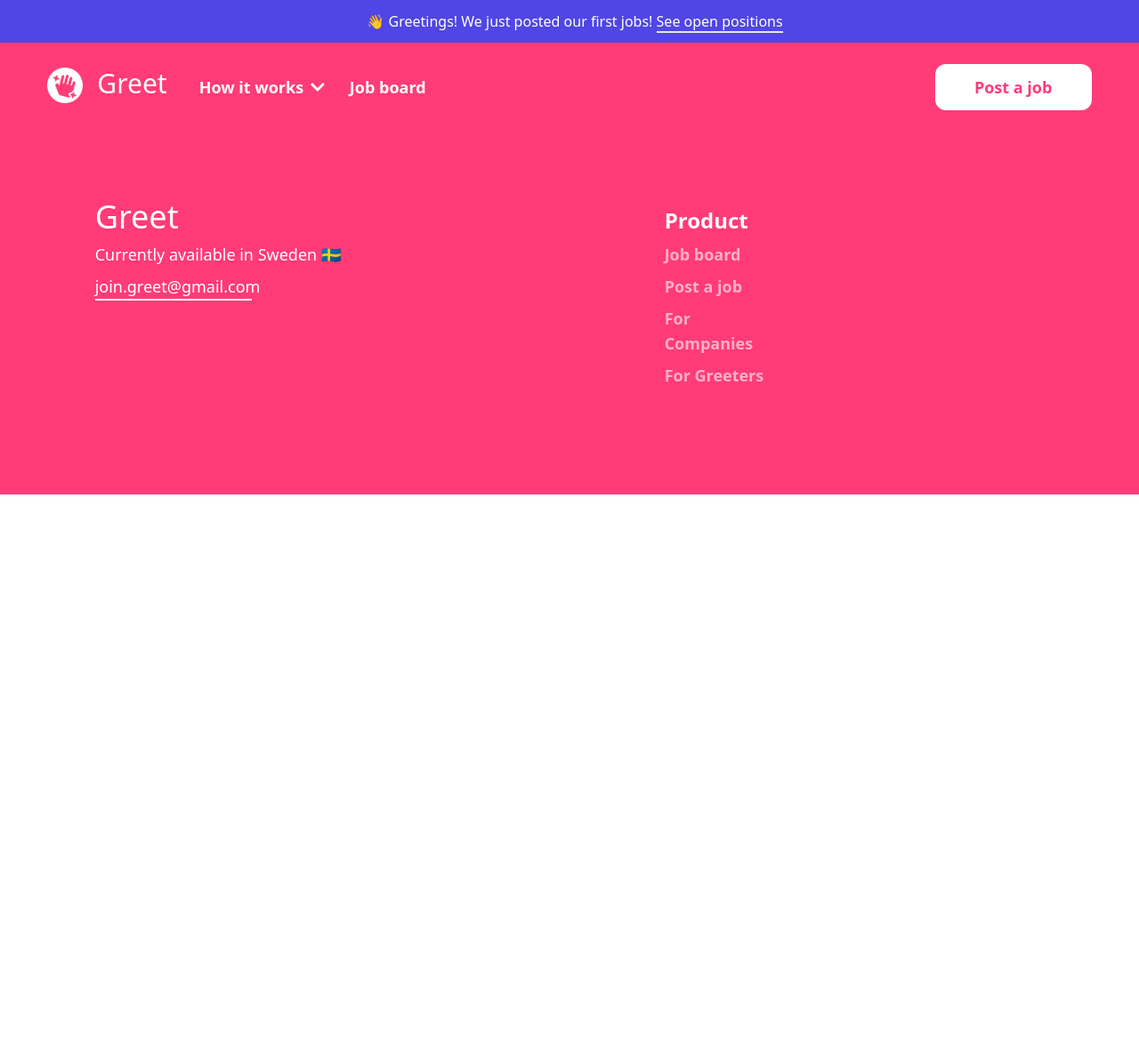
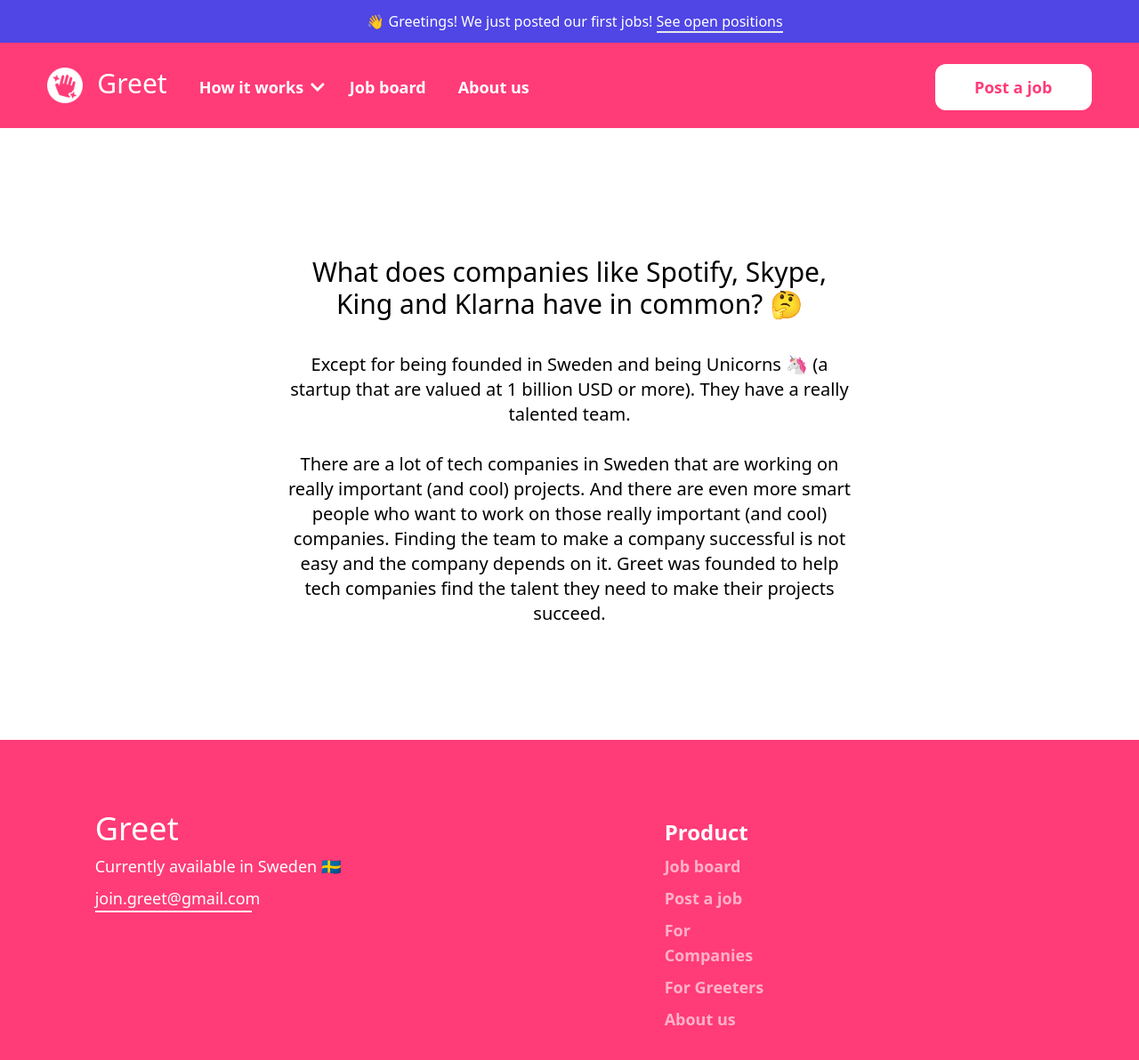
Before and after one commit to johan-akerman/Greet, a React (Create React App) app: page /about in a window 1280 px wide. Shown: the top 1192 px of the page at 89% size. Before the commit the page ends 800 px from the top, so only its background shows below. Built offline with nearby package versions, Linux system fonts and the light colour scheme.

Commit message:
fixed safari bugs and created about us page

```diff
--- a/src/App.js
+++ b/src/App.js
@@ -5,6 +5,7 @@
 import Jobs from "./pages/Jobs";
 import { InfoBar } from "./components/InfoBar";
 import Companies from "./pages/Companies";
+import About from "./pages/About";
 import { BusinessDeveloper } from "./pages/companies/voltaGreentech/BusinessDeveloper";
 import { HeadOfManufacturing } from "./pages/companies/voltaGreentech/HeadOfManufacturing";
 import { ProductionEngineer } from "./pages/companies/voltaGreentech/ProductionEngineer";
@@ -21,6 +22,10 @@
         <Switch>
           <Route exact path="/">
             <Home />
+          </Route>
+
+          <Route exact path="/about">
+            <About />
           </Route>
 
           <Route path="/post-job">
--- a/src/components/FAQ.jsx
+++ b/src/components/FAQ.jsx
@@ -22,7 +22,7 @@
       <span className="pt-12 text-lg">
         Got any other questions? Contact{" "}
         <a
-          className="border-b-2 border-black hover:text-primary"
+          className="border-b-2 border-primary hover:text-primary hover:border-secondary"
           href="mailto:join.greet@gmail.com"
         >
           join.greet@gmail.com
--- a/src/components/FAQCard.jsx
+++ b/src/components/FAQCard.jsx
@@ -1,6 +1,6 @@
 import { Disclosure } from "@headlessui/react";
 import { FontAwesomeIcon } from "@fortawesome/react-fontawesome";
-import { faChevronUp } from "@fortawesome/free-solid-svg-icons";
+import { faPlus, faMinus } from "@fortawesome/free-solid-svg-icons";
 
 export function FAQCard({ question, answer }) {
   return (
@@ -10,15 +10,11 @@
           {({ open }) => (
             <>
               <Disclosure.Button className="flex justify-between w-full p-5 text-xl align-middle font-semibold focus:outline-none">
-                <span clasName={open ? "text-primary" : "text-black"}>
-                  {question}
-                </span>
+                <span>{question}</span>
 
                 <FontAwesomeIcon
-                  className={`${
-                    open ? "transform rotate-180" : ""
-                  } w-5 h-5 text-primary`}
-                  icon={faChevronUp}
+                  className="w-5 h-5"
+                  icon={open ? faMinus : faPlus}
                 />
               </Disclosure.Button>
               <Disclosure.Panel className="px-5 pb-3 text-lg text-gray-500">
--- a/src/components/Footer.jsx
+++ b/src/components/Footer.jsx
@@ -44,6 +44,13 @@
           >
             For Greeters
           </Link>
+
+          <Link
+            className="w-28 opacity-60 hover:opacity-100 font-semibold text-lg"
+            to="/about"
+          >
+            About us
+          </Link>
         </div>
       </div>
     </div>
--- a/src/components/JobBoard.jsx
+++ b/src/components/JobBoard.jsx
@@ -64,7 +64,7 @@
                 <h2>Want to post a job? </h2>
                 <Link
                   to="/post-job"
-                  className="ml-2 cursor-pointer border-b-2 border-black hover:text-primary"
+                  className="ml-2 cursor-pointer border-b-2 border-primary hover:text-primary hover:border-white"
                 >
                   Contact us
                 </Link>
--- a/src/components/Navbar.jsx
+++ b/src/components/Navbar.jsx
@@ -28,6 +28,13 @@
                 >
                   Job board
                 </Link>
+
+                <Link
+                  className="lg:block hidden text-white text-lg font-semibold pl-3 pr-6 py-2 hover:text-gray-200"
+                  to="/About"
+                >
+                  About us
+                </Link>
               </div>
             </div>
 
--- /dev/null
+++ b/src/pages/About.js
@@ -0,0 +1,32 @@
+import { useEffect } from "react";
+
+function About() {
+  useEffect(() => {
+    window.scrollTo(0, 0);
+  }, []);
+  return (
+    <div className="bg-white md:py-32 py-16">
+      <p className="text-3xl font-medium text-center pt-4 max-w-2xl mx-auto px-3">
+        What does companies like Spotify, Skype, King and Klarna have in common?
+        🤔
+        <br />
+        <br />
+      </p>
+
+      <p className="text-xl font-light text-center max-w-2xl mx-auto px-3">
+        Except for being founded in Sweden and being Unicorns 🦄 (a startup that
+        are valued at 1 billion USD or more). They have a really talented team.
+        <br />
+        <br />
+        There are a lot of tech companies in Sweden that are working on really
+        important (and cool) projects. And there are even more smart people who
+        want to work on those really important (and cool) companies. Finding the
+        team to make a company successful is not easy and the company depends on
+        it. Greet was founded to help tech companies find the talent they need
+        to make their projects succeed.
+      </p>
+    </div>
+  );
+}
+
+export default About;
--- a/src/pages/Greeters.js
+++ b/src/pages/Greeters.js
@@ -79,8 +79,8 @@
         answerOne="You can refer how many friends you want. What are you waiting for?"
         questionTwo="When and how much do I get paid?"
         answerTwo="It varies. On each job ad you can find the specified hiring bonus and the interview bonus. You get paid when your candidate get an interview or get hired."
-        questionThree="Can I refer myself?"
-        answerThree="Of course!"
+        questionThree="What happens if someone already referred my friend?"
+        answerThree="The first one that refers someone to a job is the one that will get all the rewards. We will let you know if your friend has already been refered to that specific job. But remember, there are more great jobs on the job board that you can refer your friend to. "
       />
     </>
   );
--- a/src/pages/companies/voltaGreentech/BusinessDeveloper.js
+++ b/src/pages/companies/voltaGreentech/BusinessDeveloper.js
@@ -27,16 +27,16 @@
               <h1 className="font-semibold lg:text-4xl text-xl md:pt-3 pt-1">
                 Business developer
               </h1>
-              <span className="flex md:gap-6 gap-2 pt-1 md:text-md text-sm text-gray-500">
-                <p className="md:block hidden">
+              <span className="flex pt-1 md:text-md text-sm text-gray-500">
+                <p className="md:block hidden mr-4">
                   <FontAwesomeIcon icon={faBriefcase} className="mr-2" />
                   Volta Greentech
                 </p>
-                <p>
+                <p className="mr-4">
                   <FontAwesomeIcon icon={faCalendarDay} className="mr-2" />
                   Full time
                 </p>
-                <p>
+                <p className="mr-4">
                   <FontAwesomeIcon icon={faMapMarkedAlt} className="mr-2" />
                   Stockholm
                 </p>
--- a/src/pages/companies/voltaGreentech/HeadOfManufacturing.js
+++ b/src/pages/companies/voltaGreentech/HeadOfManufacturing.js
@@ -27,16 +27,16 @@
               <h1 className="font-semibold lg:text-4xl text-xl md:pt-3 pt-1">
                 Head of manufacturing
               </h1>
-              <span className="flex md:gap-6 gap-2 pt-1 md:text-md text-sm text-gray-500">
-                <p className="md:block hidden">
+              <span className="flex pt-1 md:text-md text-sm text-gray-500">
+                <p className="md:block hidden mr-4">
                   <FontAwesomeIcon icon={faBriefcase} className="mr-2" />
                   Volta Greentech
                 </p>
-                <p>
+                <p className="mr-4">
                   <FontAwesomeIcon icon={faCalendarDay} className="mr-2" />
                   Full time
                 </p>
-                <p>
+                <p className="mr-4">
                   <FontAwesomeIcon icon={faMapMarkedAlt} className="mr-2" />
                   Stockholm
                 </p>
--- a/src/pages/companies/voltaGreentech/ProductionEngineer.js
+++ b/src/pages/companies/voltaGreentech/ProductionEngineer.js
@@ -27,16 +27,16 @@
               <h1 className="font-semibold lg:text-4xl text-xl md:pt-3 pt-1">
                 Production engineer
               </h1>
-              <span className="flex md:gap-6 gap-2 pt-1 md:text-md text-sm text-gray-500">
-                <p className="md:block hidden">
+              <span className="flex pt-1 md:text-md text-sm text-gray-500">
+                <p className="md:block hidden mr-4">
                   <FontAwesomeIcon icon={faBriefcase} className="mr-2" />
                   Volta Greentech
                 </p>
-                <p>
+                <p className="mr-4">
                   <FontAwesomeIcon icon={faCalendarDay} className="mr-2" />
                   Full time
                 </p>
-                <p>
+                <p className="mr-4">
                   <FontAwesomeIcon icon={faMapMarkedAlt} className="mr-2" />
                   Stockholm
                 </p>
```
